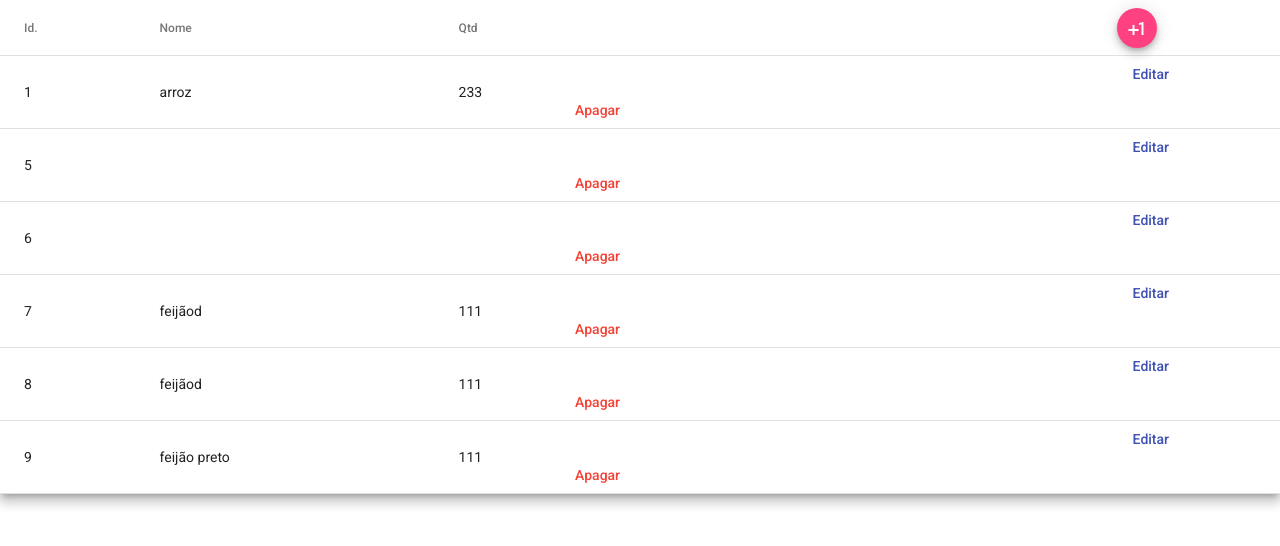
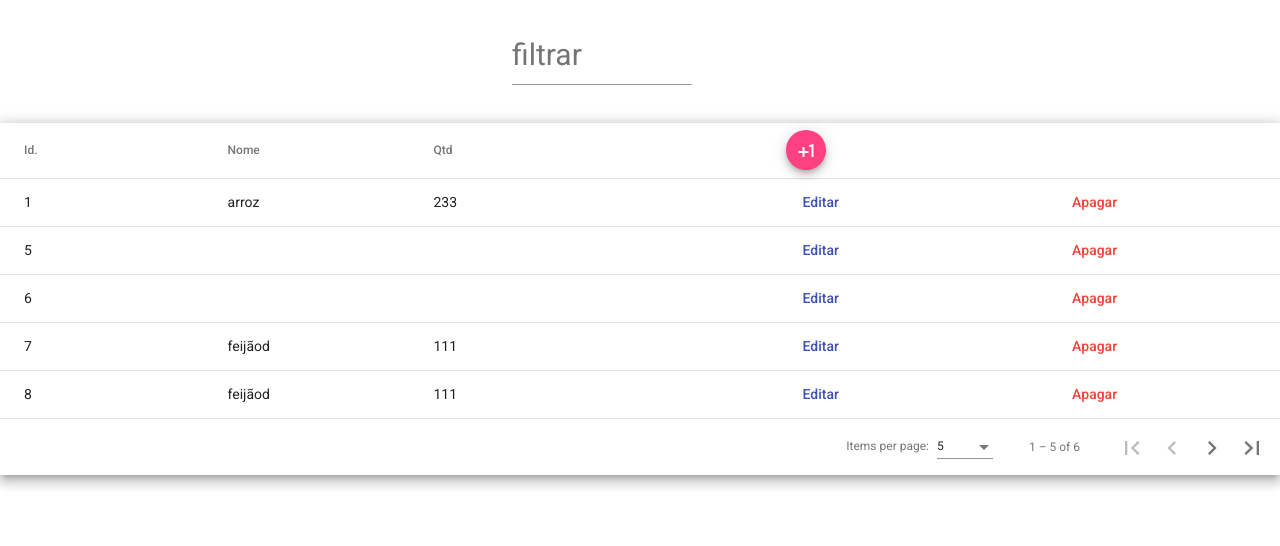
Before and after one commit to Danlei27/Basic-project-Angular, an Angular app: page /lista in a window 1280 px wide. Shown: the top 546 px of the page. Built offline with nearby package versions, Linux system fonts and the light colour scheme; data requests are answered from the project's data file.

Commit message:
criando features da tabela, Data table Pagination, Filtering, Sorting.

```diff
--- a/src/app/lista-produtos/lista-produtos.component.css
+++ b/src/app/lista-produtos/lista-produtos.component.css
@@ -1,8 +1,13 @@
 #buttons {
-    margin:0% 0% 0% 80%;
+    margin:0% 30% 0% 30%;
 
 }
 
 table {
   width: 100%;
 }
+
+#filter{
+  font-size:30px;
+  left: 40%;
+}
--- a/src/app/lista-produtos/lista-produtos.component.html
+++ b/src/app/lista-produtos/lista-produtos.component.html
@@ -1,56 +1,43 @@
-<!-- <mat-selection-list >
-  <button mat-mini-fab routerLink="/produto"color="accent" aria-label="Example icon button with a plus one icon">
-    <mat-icon>plus_one</mat-icon>
-  </button>
-  <button mat-button id="buttons" color="primary">Editar</button>
-  <button mat-button color="warn">Apagar</button>
-    <mat-list-option *ngFor="let produto of produtos">
-      {{ produto.nome         }}
-      {{ produto.quantidades}}
-
-    </mat-list-option>
-  </mat-selection-list> -->
-
-    <table mat-table [dataSource]="dataSource" class="mat-elevation-z8">
-
-      <!--- Note that these columns can be defined in any order.
-            The actual rendered columns are set as a property on the row definition" -->
+<mat-form-field id="filter">
+  <input id="filter" (keyup)="applyFilter($event.target.value)" matInput placeholder="filtrar">
+</mat-form-field>
+<div class="mat-elevation-z8">
+  <table mat-table matSort [dataSource]="dataSource" class="mat-elevation-z8">
 
     <!-- Position Column -->
-      <ng-container style="width: 30%;" matColumnDef="position">
-        <th mat-header-cell  *matHeaderCellDef> Id. </th>
-        <td mat-cell  *matCellDef="let produto"> {{produto.id}} </td>
+    <ng-container style="width: 30%;" matColumnDef="id">
+      <th mat-header-cell *matHeaderCellDef mat-sort-header> Id. </th>
+      <td mat-cell *matCellDef="let produto"> {{produto.id}} </td>
     </ng-container>
 
     <!-- Name Column -->
-      <ng-container matColumnDef="name">
-        <th mat-header-cell *matHeaderCellDef> Nome </th>
+    <ng-container matColumnDef="nome">
+      <th mat-header-cell *matHeaderCellDef mat-sort-header> Nome </th>
       <td mat-cell *matCellDef="let produto"> {{produto.nome}} </td>
     </ng-container>
 
     <!-- Weight Column -->
-      <ng-container matColumnDef="weight">
-        <th mat-header-cell *matHeaderCellDef> Qtd </th>
+    <ng-container matColumnDef="quantidades">
+      <th mat-header-cell *matHeaderCellDef mat-sort-header> Qtd </th>
       <td mat-cell *matCellDef="let produto"> {{produto.quantidades}} </td>
     </ng-container>
 
     <ng-container matColumnDef="button">
 
       <th mat-header-cell *matHeaderCellDef>
-        <button mat-mini-fab id="buttons" routerLink="/produto"color="accent" aria-label="Example icon button with a plus one icon">
+        <button mat-mini-fab id="buttons" routerLink="/produto" color="accent"
+          aria-label="Example icon button with a plus one icon">
           <mat-icon>plus_one</mat-icon>
         </button>
       </th>
       <td mat-cell *matCellDef="let produto">
         <button mat-button id="buttons" color="primary">Editar</button>
         <button mat-button color="warn">Apagar</button>
+      </td>
 
-        </td>
     </ng-container>
-
     <tr mat-header-row *matHeaderRowDef="displayedColumns"></tr>
     <tr mat-row *matRowDef="let row; columns: displayedColumns;"></tr>
   </table>
-  <p>
-    <!-- Options selected: {{ shoes.selectedOptions.selected.length }} -->
-  </p>
+  <mat-paginator [pageSizeOptions]="[5, 10, 20]" showFirstLastButtons></mat-paginator>
+</div>
--- a/src/app/lista-produtos/lista-produtos.component.ts
+++ b/src/app/lista-produtos/lista-produtos.component.ts
@@ -1,6 +1,9 @@
-import { Component, OnInit } from '@angular/core';
+import { Component, OnInit, ViewChild } from '@angular/core';
 import { ListaService } from './lista.service';
 import { Produtos } from './produtos';
+import { MatTableDataSource } from '@angular/material/table';
+import { MatSort } from '@angular/material/sort';
+import { MatPaginator } from '@angular/material/paginator';
 
 @Component({
   selector: 'app-lista-produtos',
@@ -9,17 +12,25 @@ import { Produtos } from './produtos';
 })
 export class ListaProdutosComponent implements OnInit {
 
-  displayedColumns: string[] = ['position', 'name', 'weight', 'button'];
-  dataSource: Produtos[];
+  @ViewChild(MatSort, {static: true}) sort: MatSort;
+  @ViewChild(MatPaginator, {static: true}) paginator: MatPaginator;
+
+  produtos: Produtos[];
+  displayedColumns: string[] = ['id', 'nome', 'quantidades', 'button'];
 
   title = 'Almoxarifado';
-  produtos: Produtos[];
+  dataSource =  new MatTableDataSource(this.produtos)
 
   constructor(private service: ListaService) { }
 
   ngOnInit(): void {
-    this.service.list().subscribe(dados => this.dataSource = dados);
+    this.service.list().subscribe(dados => this.dataSource.data =  dados);
+    this.dataSource.sort = this.sort;
+    this.dataSource.paginator = this.paginator;
 
   }
 
+  applyFilter(filterValue: string){
+    this.dataSource.filter = filterValue.trim().toLowerCase();
+  }
 }
```
Lines whose indentation alone changed are shown as unchanged.
